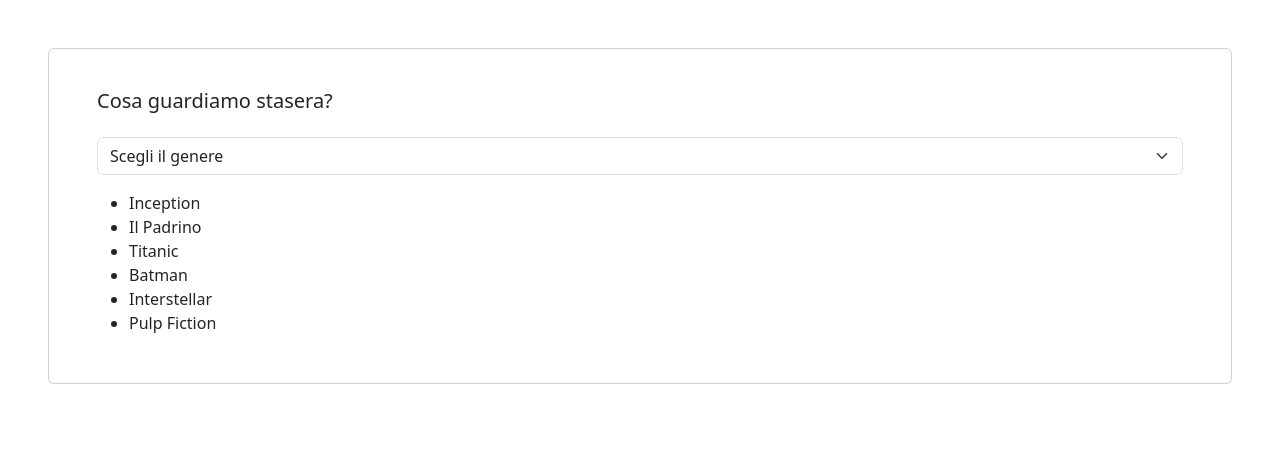
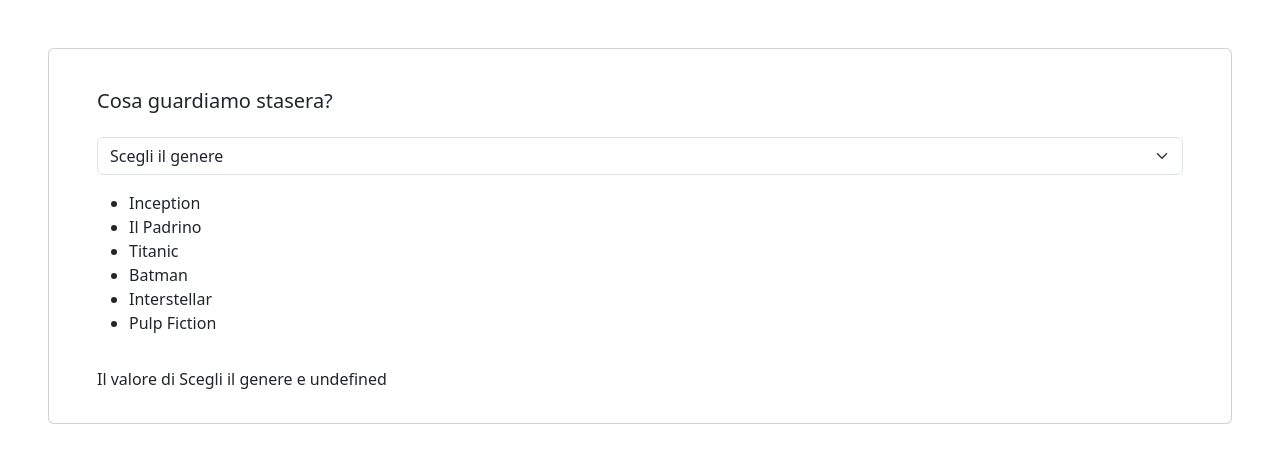
Before and after one commit to nildebenedetti/react-movie-filter, a React (Vite) app: page / in a window 1280 px wide. Shown: the top 462 px of the page. Built offline with nearby package versions, Linux system fonts and the light colour scheme.

Commit message:
fix: jsx sleect con defaultValue

```diff
--- a/src/App.jsx
+++ b/src/App.jsx
@@ -49,6 +49,7 @@
     {/** quando cambia settami lo state su 1 e dai come value quello di elem che ha triggerato evento */}
     <select
       name="pickMovie"
+      defaultValue={selectOptionValue}
       onChange={(e) => setSelectOptionValue(e.target.value)}
       className="form-select"
       aria-label="Default select">
@@ -62,6 +63,9 @@
     <ul className="py-3">
       {renderPlainList(movies)}
     </ul>
+    <p>
+      {`Il valore di ${selectOptionValue} e ${JSON.stringify.setSelectOptionValue}`}
+    </p>
   </div>
 }
 export default App;
```
